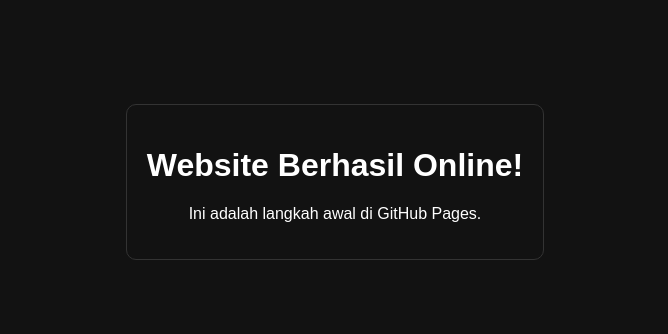
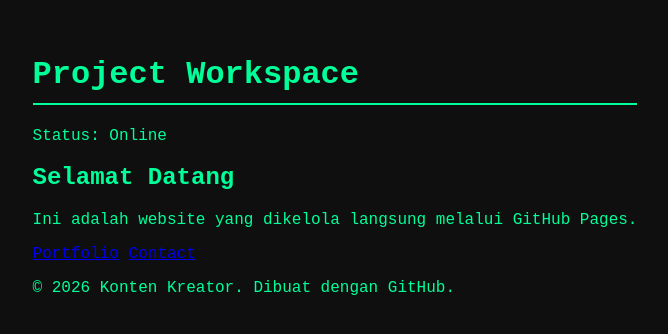
Before and after one commit to rafaelbeatmix/rafaelbeatmix.github.io, a plain HTML site: page index.html in a window 1280 px wide. Shown: the part 226-560 px from the top of the page, without its empty margins (305-973 px from the left). Drawn offline with Linux system fonts and the light colour scheme.

Commit message:
index.html

```diff
--- a/index.html
+++ b/index.html
@@ -2,16 +2,33 @@
 <html lang="id">
 <head>
     <meta charset="UTF-8">
-    <title>Website Saya</title>
-    <style>
-        body { font-family: sans-serif; display: flex; justify-content: center; align-items: center; height: 100vh; background: #121212; color: white; }
-        .box { text-align: center; border: 1px solid #333; padding: 20px; border-radius: 10px; }
-    </style>
+    <meta name="viewport" content="width=device-width, initial-scale=1.0">
+    <title>My Personal Web</title>
+    <link rel="stylesheet" href="style.css">
 </head>
 <body>
-    <div class="box">
-        <h1>Website Berhasil Online!</h1>
-        <p>Ini adalah langkah awal di GitHub Pages.</p>
+
+    <div class="container">
+        <header>
+            <h1>Project Workspace</h1>
+            <p>Status: <span class="status-online">Online</span></p>
+        </header>
+
+        <main>
+            <section class="card">
+                <h2>Selamat Datang</h2>
+                <p>Ini adalah website yang dikelola langsung melalui GitHub Pages.</p>
+                <div class="button-group">
+                    <a href="#" class="btn-primary">Portfolio</a>
+                    <a href="#" class="btn-secondary">Contact</a>
+                </div>
+            </section>
+        </main>
+
+        <footer>
+            <p>&copy; 2026 Konten Kreator. Dibuat dengan GitHub.</p>
+        </footer>
     </div>
+
 </body>
 </html>
```
